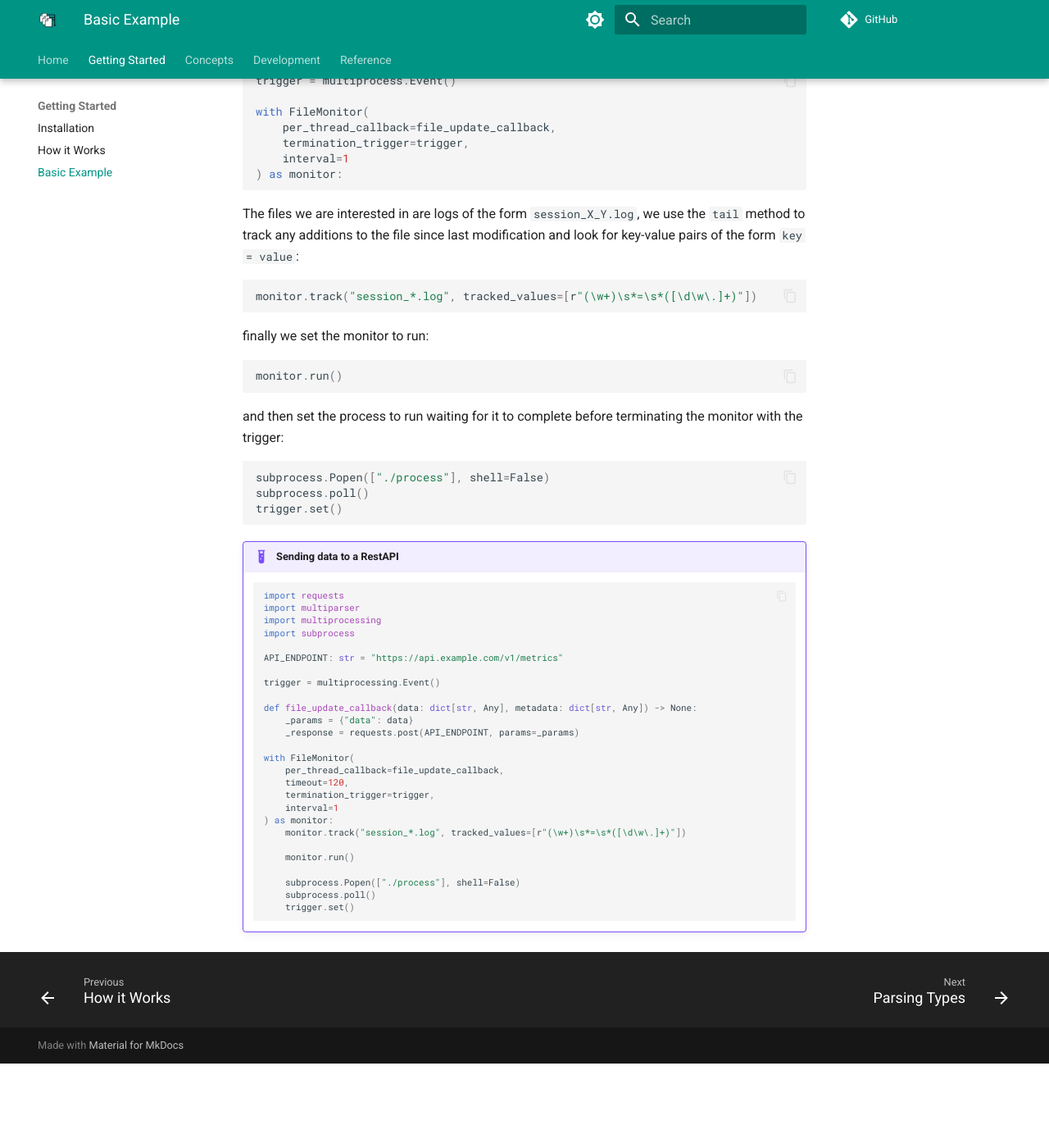
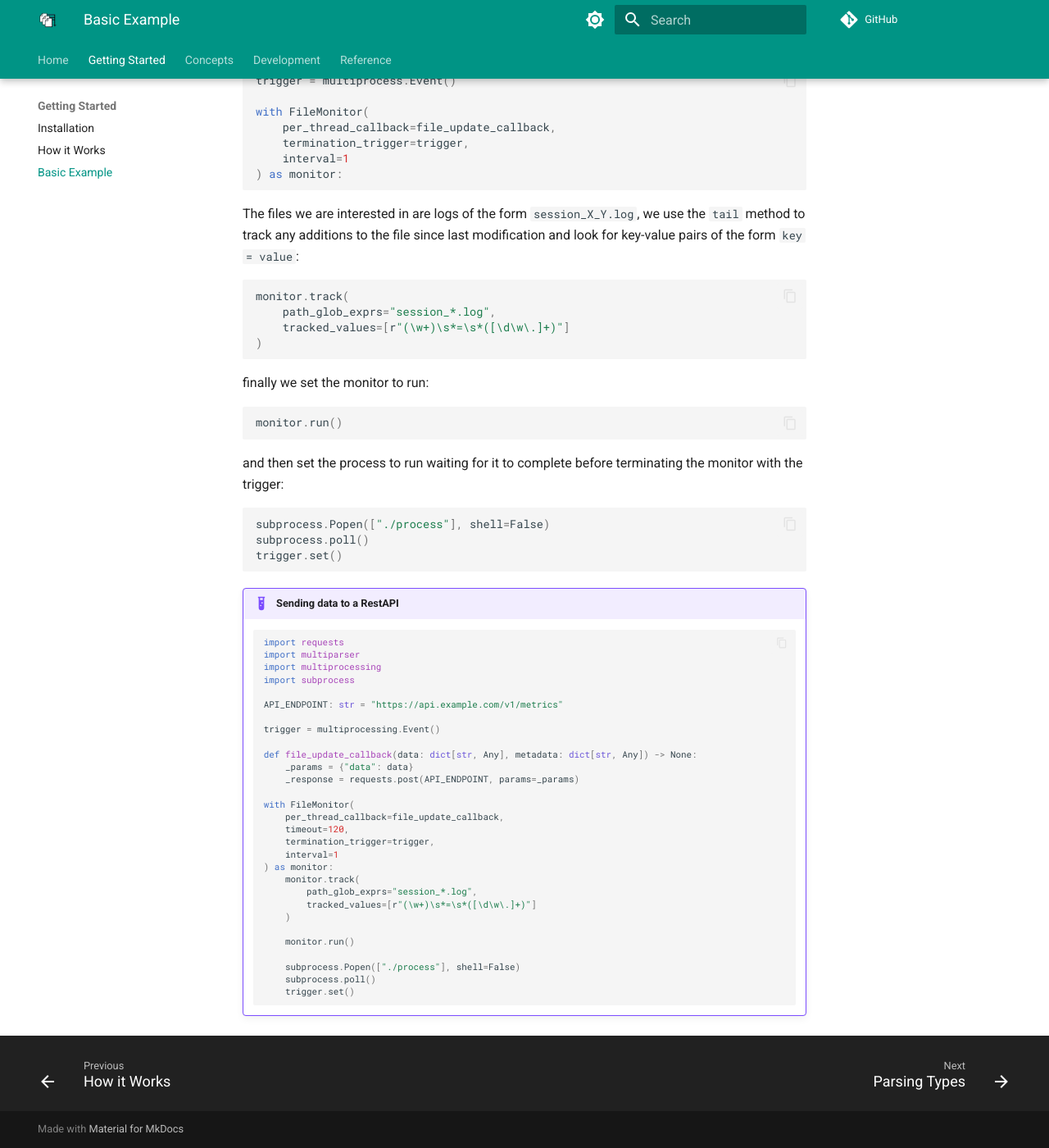
Before and after one commit to ukaea/multiparser, an MkDocs documentation site: the page built from docs/basic_example.md, in a window 1280 px wide and 1400 px high, scrolled down 445 px. Shown: the whole window at 82% size. Built offline with MkDocs 1.6.1 and Material for MkDocs 9.7.7, drawn with Linux system fonts in a browser that asks for light colours; comment, search, counter and statistics services are not loaded; the version menu is left out; before the commit the page ends 1742 px from its top, so only the background shows below that.

Commit message:
Fixed doc examples

````diff
--- a/docs/basic_example.md
+++ b/docs/basic_example.md
@@ -26,7 +26,10 @@ with FileMonitor(
 The files we are interested in are logs of the form `session_X_Y.log`, we use the `tail` method to track any additions to the file since last modification and look for key-value pairs of the form `key = value`:
 
 ```python
-monitor.track("session_*.log", tracked_values=[r"(\w+)\s*=\s*([\d\w\.]+)"])
+monitor.track(
+    path_glob_exprs="session_*.log",
+    tracked_values=[r"(\w+)\s*=\s*([\d\w\.]+)"]
+)
 ```
 
 finally we set the monitor to run:
@@ -65,7 +68,10 @@ trigger.set()
         termination_trigger=trigger,
         interval=1
     ) as monitor:
-        monitor.track("session_*.log", tracked_values=[r"(\w+)\s*=\s*([\d\w\.]+)"])
+        monitor.track(
+            path_glob_exprs="session_*.log",
+            tracked_values=[r"(\w+)\s*=\s*([\d\w\.]+)"]
+        )
 
         monitor.run()
 
````
Also changed, not shown: docs/custom_parsers.md (+2 -2 lines), docs/index.md (+1 -1 lines).
